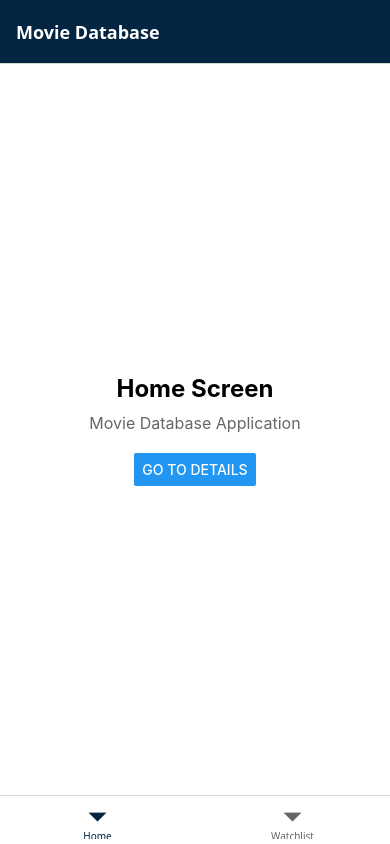
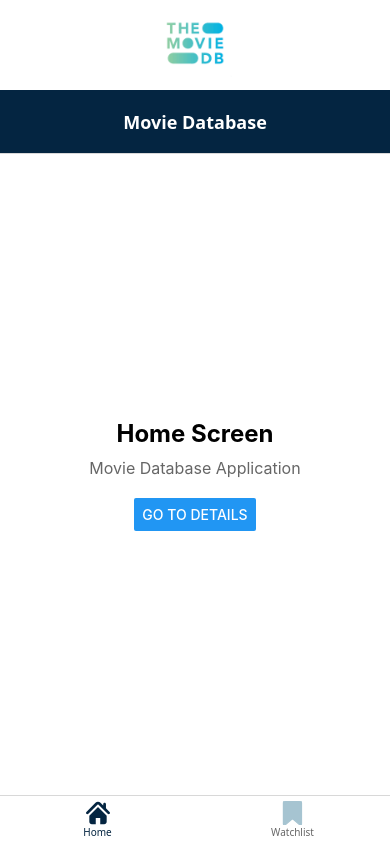
Before and after one commit to TommyLeong/MovieDatabaseApplication, a React Native app: screen /HomeTab in a window 390 px wide. Built offline with nearby package versions, Linux system fonts and the light colour scheme.

Commit message:
- Update according design - Append svg and png files

```diff
--- a/App.tsx
+++ b/App.tsx
@@ -1,7 +1,7 @@
 import React from 'react';
-import {StatusBar, useColorScheme} from 'react-native';
-import {NavigationContainer} from '@react-navigation/native';
-import {SafeAreaProvider} from 'react-native-safe-area-context';
+import { Image, StatusBar, useColorScheme, View } from 'react-native';
+import { NavigationContainer } from '@react-navigation/native';
+import { SafeAreaProvider, SafeAreaView } from 'react-native-safe-area-context';
 import BottomTabNavigator from './src/navigator/BottomTabNavigator';
 
 function App() {
@@ -9,10 +9,26 @@
 
   return (
     <SafeAreaProvider>
-      <NavigationContainer>
-        <StatusBar barStyle={isDarkMode ? 'light-content' : 'dark-content'} />
-        <BottomTabNavigator />
-      </NavigationContainer>
+      <SafeAreaView style={{ flex: 1 }}>
+        <NavigationContainer>
+          <View
+            style={{
+              display: 'flex',
+              justifyContent: 'center',
+              alignItems: 'center',
+              width: '100%',
+              backgroundColor: 'white'
+            }}
+          >
+            <Image
+              source={require('./src/assets/icons/tmbd-icon.png')}
+              style={{ width: 80, height: 80, marginTop: 5, marginBottom: 5 }}
+            />
+          </View>
+          <StatusBar barStyle={isDarkMode ? 'light-content' : 'dark-content'} />
+          <BottomTabNavigator />
+        </NavigationContainer>
+      </SafeAreaView>
     </SafeAreaProvider>
   );
 }
--- a/package.json
+++ b/package.json
@@ -17,7 +17,8 @@
     "react": "19.2.0",
     "react-native": "0.83.0",
     "react-native-safe-area-context": "^5.5.2",
-    "react-native-screens": "^4.19.0"
+    "react-native-screens": "^4.19.0",
+    "react-native-svg": "^15.15.1"
   },
   "devDependencies": {
     "@babel/core": "^7.25.2",
--- /dev/null
+++ b/src/config/svg.js
@@ -0,0 +1,26 @@
+const svgs = {
+  homeIcon: `<svg fill="#A6C4D1" version="1.1" id="Capa_1" xmlns="http://www.w3.org/2000/svg" xmlns:xlink="http://www.w3.org/1999/xlink"
+	 width="800px" height="800px" viewBox="0 0 495.398 495.398"
+	 xml:space="preserve">
+<g>
+	<g>
+		<g>
+			<path d="M487.083,225.514l-75.08-75.08V63.704c0-15.682-12.708-28.391-28.413-28.391c-15.669,0-28.377,12.709-28.377,28.391
+				v29.941L299.31,37.74c-27.639-27.624-75.694-27.575-103.27,0.05L8.312,225.514c-11.082,11.104-11.082,29.071,0,40.158
+				c11.087,11.101,29.089,11.101,40.172,0l187.71-187.729c6.115-6.083,16.893-6.083,22.976-0.018l187.742,187.747
+				c5.567,5.551,12.825,8.312,20.081,8.312c7.271,0,14.541-2.764,20.091-8.312C498.17,254.586,498.17,236.619,487.083,225.514z"/>
+			<path d="M257.561,131.836c-5.454-5.451-14.285-5.451-19.723,0L72.712,296.913c-2.607,2.606-4.085,6.164-4.085,9.877v120.401
+				c0,28.253,22.908,51.16,51.16,51.16h81.754v-126.61h92.299v126.61h81.755c28.251,0,51.159-22.907,51.159-51.159V306.79
+				c0-3.713-1.465-7.271-4.085-9.877L257.561,131.836z"/>
+		</g>
+	</g>
+</g>
+</svg>`,
+
+  watchlistIcon: `<svg width="16" height="20" viewBox="0 0 16 20" fill="none" xmlns="http://www.w3.org/2000/svg">
+  <path d="M13.3789 0C14.3238 0 15.0906 0.777203 15.0908 1.69727V18.8643C15.0907 19.6489 14.6467 20 14.1914 20C13.9223 19.9999 13.6547 19.8794 13.3887 19.6523L8.21484 15.2461C8.05412 15.1088 7.82421 15.0304 7.58496 15.0303C7.34548 15.0303 7.11444 15.1082 6.9541 15.2451L1.7627 19.6533C1.49748 19.8799 1.21017 20 0.94043 20C0.65516 20.0001 0.388857 19.864 0.223633 19.627C0.0855771 19.4287 7.92182e-05 19.172 0 18.8643V1.69727C0.000287967 0.77736 0.829701 0.000265203 1.77441 0H13.3789Z" fill="#A6C4D1"/>
+  <path d="M13.3789 0C14.3238 0 15.0906 0.777203 15.0908 1.69727V18.8643C15.0907 19.6489 14.6467 20 14.1914 20C13.9223 19.9999 13.6547 19.8794 13.3887 19.6523L8.21484 15.2461C8.05412 15.1088 7.82421 15.0304 7.58496 15.0303C7.34548 15.0303 7.11444 15.1082 6.9541 15.2451L1.7627 19.6533C1.49748 19.8799 1.21017 20 0.94043 20C0.65516 20.0001 0.388857 19.864 0.223633 19.627C0.0855771 19.4287 7.92182e-05 19.172 0 18.8643V1.69727C0.000287967 0.77736 0.829701 0.000265203 1.77441 0H13.3789Z" stroke="#A6C4D1"/>
+</svg>`,
+};
+
+export default svgs;
--- a/src/navigator/BottomTabNavigator.js
+++ b/src/navigator/BottomTabNavigator.js
@@ -1,15 +1,28 @@
 import React from 'react';
-import {createBottomTabNavigator} from '@react-navigation/bottom-tabs';
+import { createBottomTabNavigator } from '@react-navigation/bottom-tabs';
 import StackNavigator from './StackNavigator';
 import WatchlistScreen from '../container/WatchlistScreen';
 import colors from '../config/colors';
+import { SvgXml } from 'react-native-svg';
+import svgs from '../config/svg';
 
 const Tab = createBottomTabNavigator();
+
+const getTabBarIcon = (routeName) => {
+  switch (routeName) {
+    case 'HomeTab':
+      return svgs.homeIcon;
+    case 'Watchlist':
+      return svgs.watchlistIcon;
+    default:
+      return svgs.homeIcon;
+  }
+};
 
 const BottomTabNavigator = () => {
   return (
     <Tab.Navigator
-      screenOptions={{
+      screenOptions={({ route }) => ({
         tabBarActiveTintColor: colors.primary,
         tabBarInactiveTintColor: colors.textGray,
         tabBarStyle: {
@@ -22,7 +35,19 @@
         headerTitleStyle: {
           fontWeight: 'bold',
         },
-      }}>
+        tabBarIconStyle: {
+          width: 24,
+          height: 24,
+        },
+        tabBarIcon: ({ color, size, focused }) => {
+          const iconXml = getTabBarIcon(route.name);
+
+          // on focus to fill with primary color
+          if (focused) return <SvgXml xml={iconXml} width={24} height={24} fill={colors.primary} />;
+
+          return <SvgXml xml={iconXml} width={24} height={24} />;
+        },
+      })}>
       <Tab.Screen
         name="HomeTab"
         component={StackNavigator}
@@ -34,9 +59,7 @@
       <Tab.Screen
         name="Watchlist"
         component={WatchlistScreen}
-        options={{
-          title: 'Watchlist',
-        }}
+        options={{ title: 'Watchlist' }}
       />
     </Tab.Navigator>
   );
--- a/src/navigator/StackNavigator.js
+++ b/src/navigator/StackNavigator.js
@@ -1,5 +1,5 @@
 import React from 'react';
-import {createNativeStackNavigator} from '@react-navigation/native-stack';
+import { createNativeStackNavigator } from '@react-navigation/native-stack';
 import HomeScreen from '../container/HomeScreen';
 import DetailsScreen from '../container/DetailsScreen';
 import colors from '../config/colors';
@@ -15,6 +15,7 @@
           backgroundColor: colors.primary,
         },
         headerTintColor: colors.white,
+        headerTitleAlign: 'center',
         headerTitleStyle: {
           fontWeight: 'bold',
         },
```
Also changed, not shown: src/assets/icons/tmbd-icon.png (added), 2 other files (tests, documents, lock files or other folders).
